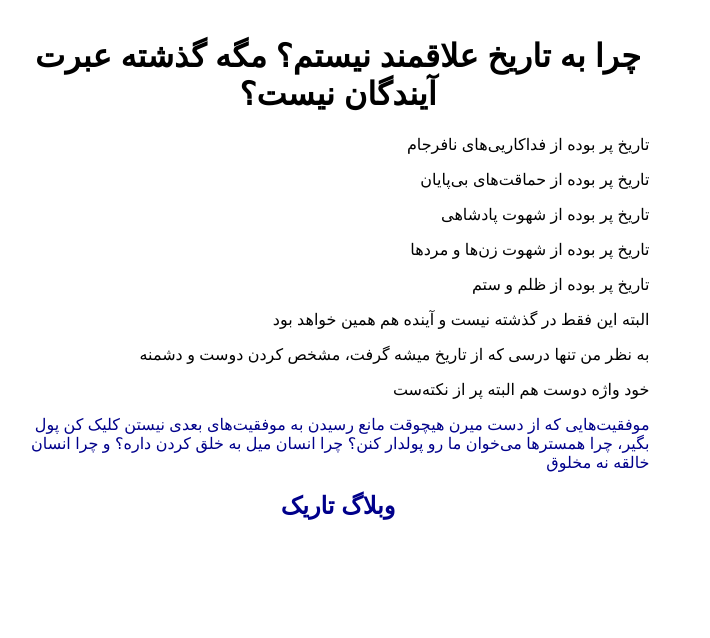
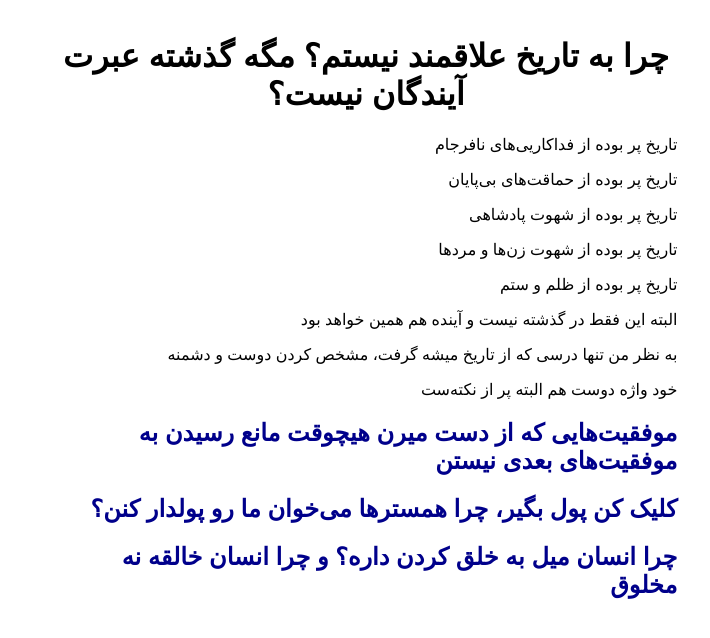
Before and after one commit to darkblog/darkblog.github.io, a Jekyll site: the page built from _posts/2024-7-4-2.md, in a window 1280 px wide. Shown: the top 638 px of the page, without its empty margins (415-1125 px from the left). Built offline with Jekyll 4.4.1, drawn with Linux system fonts in a browser that asks for light colours.

Commit message:
Update post.html

```diff
--- a/_layouts/post.html
+++ b/_layouts/post.html
@@ -7,14 +7,13 @@ layout: compress
 <head>
 <title>{{ page.title }}</title>
 <meta name="viewport" content="width=device-width">
-<style>body{font-family:sans-serif;margin:auto;padding:1em;max-width:70ch}a{text-decoration:none;color:darkblue}h1,h2{text-align:center}</style>
+<style>body{font-family:sans-serif;margin:auto;padding:1em;max-width:70ch}a{text-decoration:none;color:darkblue}h1{text-align:center}</style>
 </head>
 <body>
 <h1>{{ page.title }}</h1>
 {{ content }}
 {% for related_post in site.related_posts limit: 5 %}
-<a href="{{ related_post.url }}">{{ related_post.title }}</a>
+<h2><a href="{{ related_post.url }}">{{ related_post.title }}</a></h2>
 {% endfor %}
-<h2><a href="https://darkblog.github.io/">وبلاگ تاریک</a></h2>
 </body>
 </html>
```
